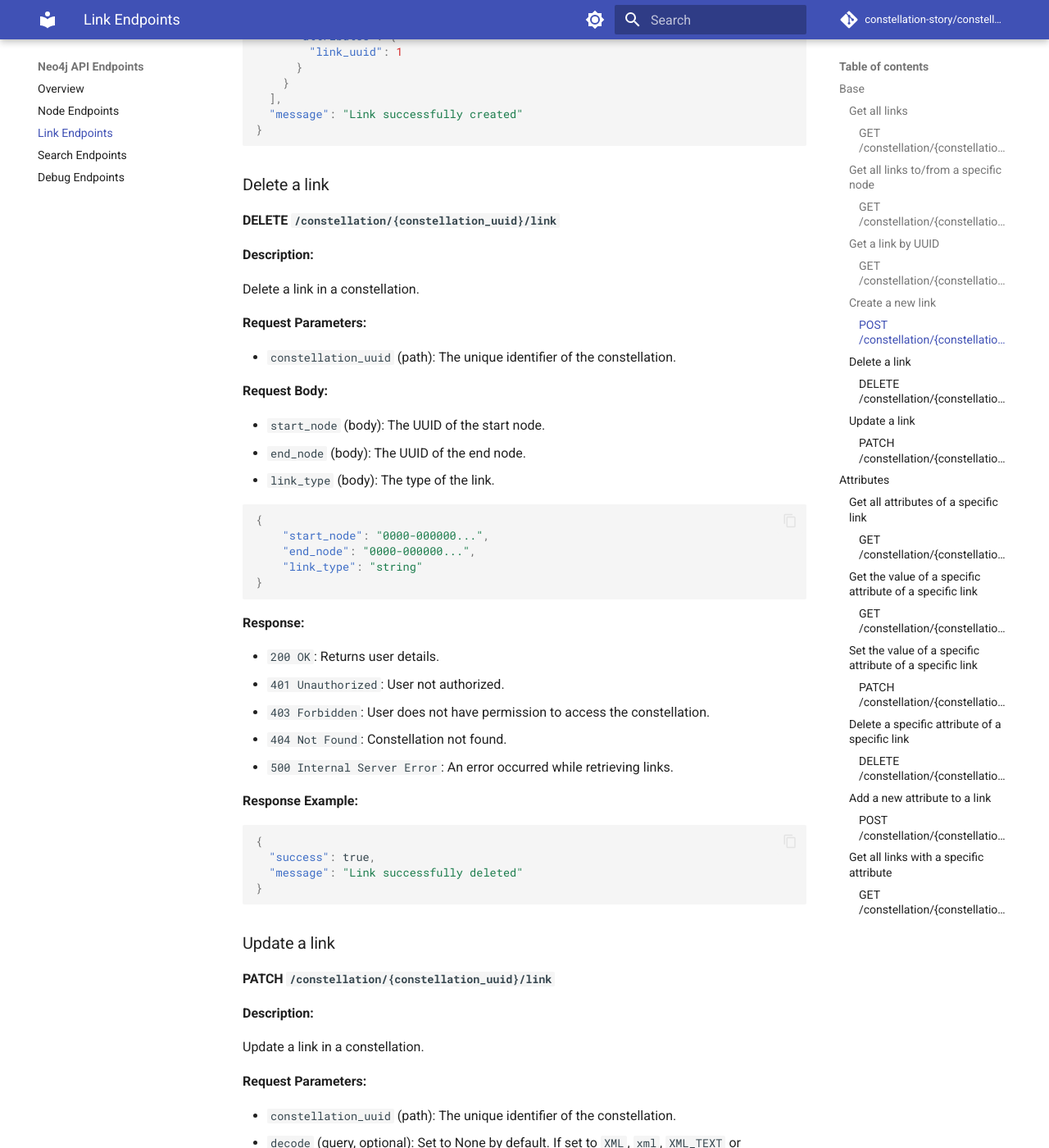
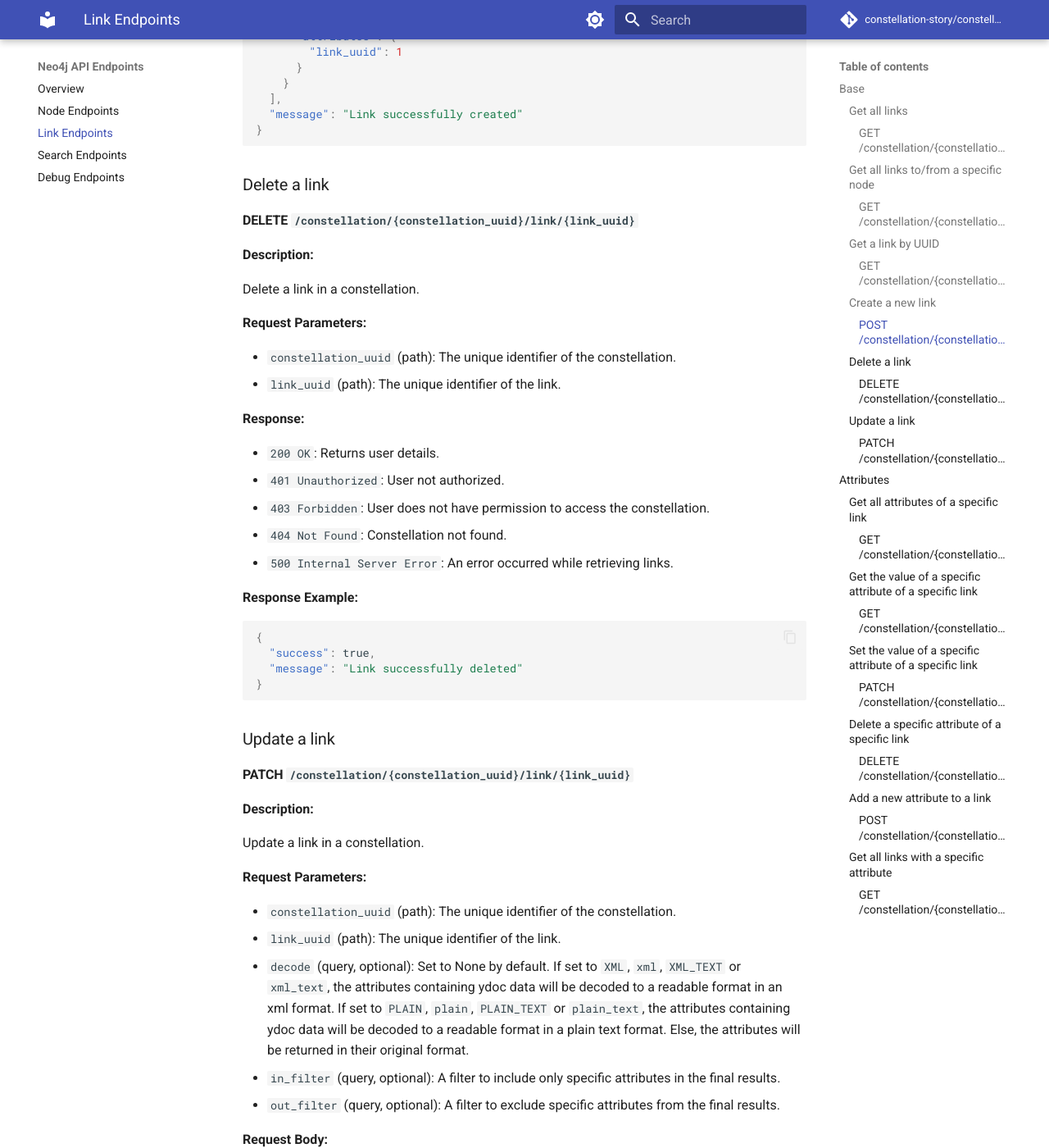
Before and after one commit to Kenan-Blasius/doc-constellation-backend, an MkDocs documentation site: the page built from docs/neo4j_api_endpoints/links.md, in a window 1280 px wide and 1400 px high, scrolled down 4652 px. Shown: the whole window at 82% size. Built offline with MkDocs 1.6.1 and Material for MkDocs 9.7.7, drawn with Linux system fonts in a browser that asks for light colours; comment, search, counter and statistics services are not loaded; some of the changed text lies outside the part shown.

Commit message:
Automated push: 2025-06-27 21:40:40 modification to doc website

````diff
--- a/docs/neo4j_api_endpoints/links.md
+++ b/docs/neo4j_api_endpoints/links.md
@@ -190,7 +190,7 @@ Create a new link in a constellation.
 
 ### Delete a link
 
-#### DELETE `/constellation/{constellation_uuid}/link`
+#### DELETE `/constellation/{constellation_uuid}/link/{link_uuid}`
 
 **Description:**
 
@@ -199,20 +199,7 @@ Delete a link in a constellation.
 **Request Parameters:**
 
 - `constellation_uuid` (path): The unique identifier of the constellation.
-
-**Request Body:**
-
-- `start_node` (body): The UUID of the start node.
-- `end_node` (body): The UUID of the end node.
-- `link_type` (body): The type of the link.
-
-```json
-{
-    "start_node": "0000-000000...",
-    "end_node": "0000-000000...",
-    "link_type": "string"
-}
-```
+- `link_uuid` (path): The unique identifier of the link.
 
 **Response:**
 
@@ -233,7 +220,7 @@ Delete a link in a constellation.
 
 ### Update a link
 
-#### PATCH `/constellation/{constellation_uuid}/link`
+#### PATCH `/constellation/{constellation_uuid}/link/{link_uuid}`
 
 **Description:**
 
@@ -242,26 +229,21 @@ Update a link in a constellation.
 **Request Parameters:**
 
 - `constellation_uuid` (path): The unique identifier of the constellation.
+- `link_uuid` (path): The unique identifier of the link.
 - `decode` (query, optional): Set to None by default. If set to `XML`, `xml`, `XML_TEXT` or `xml_text`, the attributes containing ydoc data will be decoded to a readable format in an xml format. If set to `PLAIN`, `plain`, `PLAIN_TEXT` or `plain_text`, the attributes containing ydoc data will be decoded to a readable format in a plain text format. Else, the attributes will be returned in their original format.
 - `in_filter` (query, optional): A filter to include only specific attributes in the final results.
 - `out_filter` (query, optional): A filter to exclude specific attributes from the final results.
 
 **Request Body:**
 
-- `start_node` (body): The UUID of the start node.
 - `new_start_node` (body, optional): The new UUID of the start node.
-- `end_node` (body): The UUID of the end node.
 - `new_end_node` (body, optional): The new UUID of the end node.
-- `link_type` (body): The type of the link.
 - `new_link_type` (body, optional): The new type of the link.
 
 ```json
 {
-    "start_node": "0000-000000...",
     "new_start_node": "0000-000000...",
-    "end_node": "0000-000000...",
     "new_end_node": "0000-000000...",
-    "link_type": "string",
     "new_link_type": "string"
 }
 ```
````
